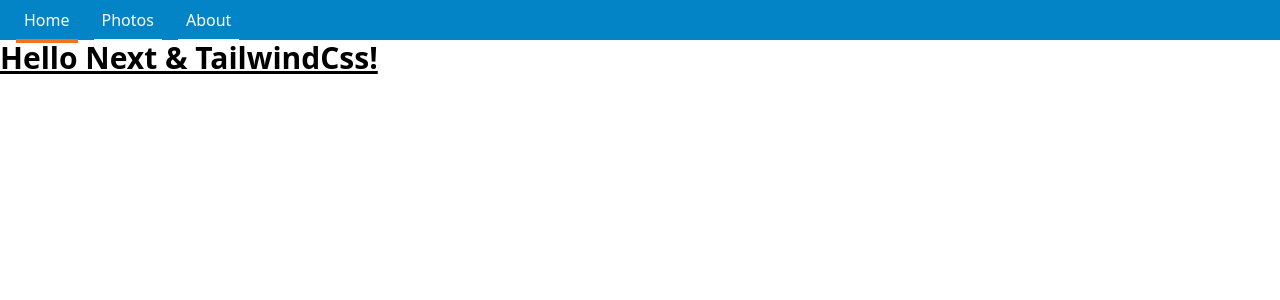
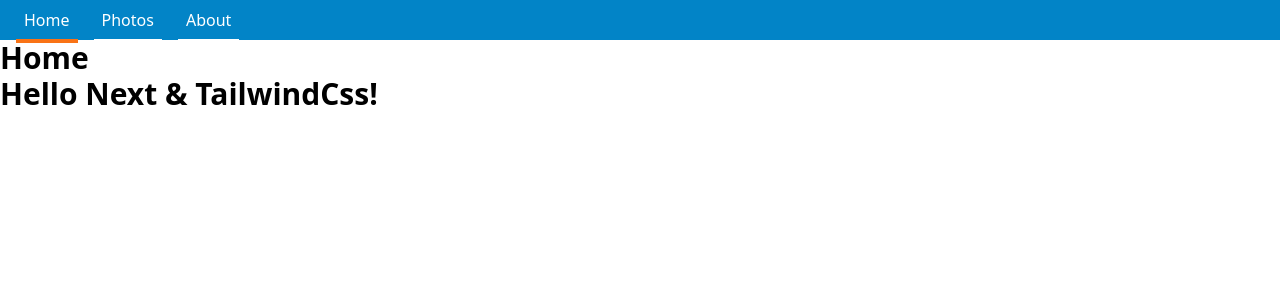
Before and after one commit to ellesis/tailwin-next, a Next.js app: page / in a window 1280 px wide. Shown: the top 300 px of the page. Built offline with nearby package versions, Linux system fonts and the light colour scheme; no server answers.

Commit message:
update title on the Home page

```diff
--- a/pages/index.js
+++ b/pages/index.js
@@ -6,7 +6,8 @@ export default function Home({posts}) {
   return (
     <div>
       <main>
-        <h1 className="text-3xl font-bold underline">Hello Next & TailwindCss!</h1>
+        <h1 className="text-3xl font-bold">Home</h1>
+        <h2 className="text-3xl font-bold">Hello Next & TailwindCss!</h2>
       </main>
     </div>
   )
```
